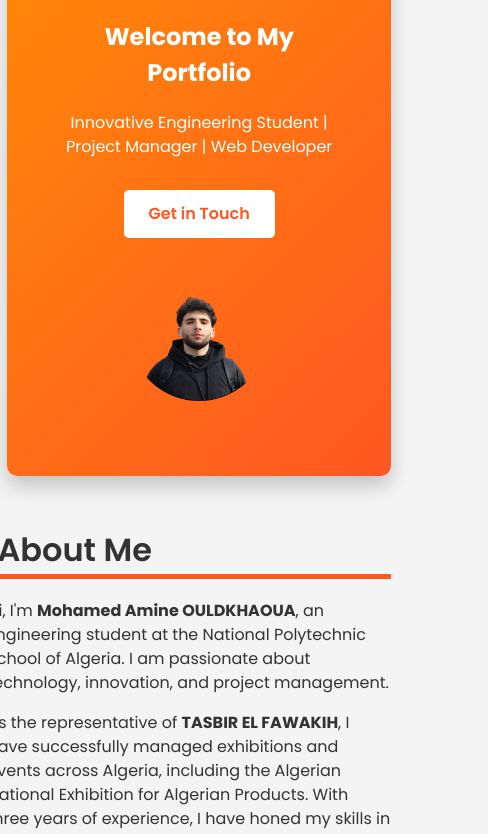
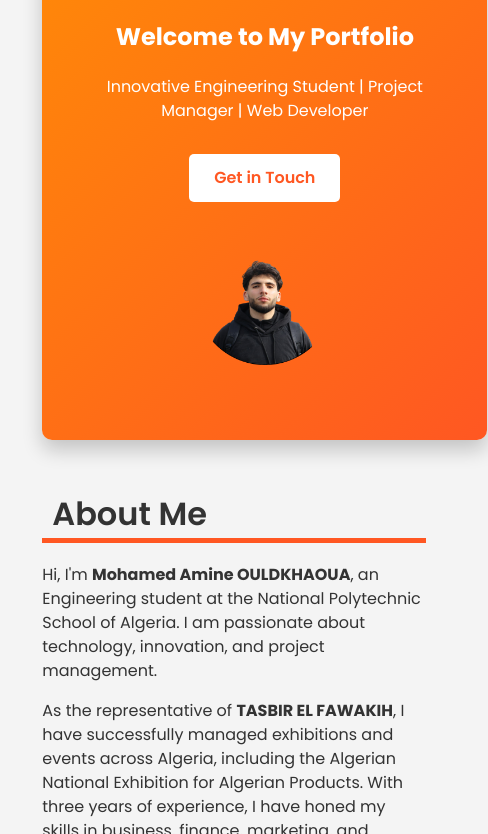
Before and after one commit to med-amine-ok/portfolio, a plain HTML site: page index.html in a window 390 px wide. Shown: the part 437-1271 px from the top of the page, 488 px wide, since content can reach past the window. Drawn offline with Linux system fonts and the light colour scheme.

Commit message:
Update style.css

```diff
--- a/style.css
+++ b/style.css
@@ -1,3 +1,4 @@
+
 body {
     font-family: 'Poppins', sans-serif;
     margin: 0;
@@ -10,6 +11,7 @@ body {
     color: #333;
     align-items: center;
 }
+
 
 .profile-photo {
     width: 250px;
@@ -208,11 +210,12 @@ body {
 }
 
 @media (max-width: 789px) {
-    .profile-photo{
+    .profile-photo {
         width: 140px;
         height: 140px;
         margin-top: 20px;
     }
+
     .nav-text {
         display: none;
     }
@@ -228,28 +231,38 @@ body {
     .hero {
         display: flex;
         flex-direction: column;
-        position: center;
         align-items: center;
+        justify-content: center;
         text-align: center;
-        margin-left: 20px;
+        margin-top: 0 ;
+        width: 90%;
+        min-height: 600px;
+    }
 
-    }
-    /* .hero-images img {
-        width: 100%;
-        height: auto;
-        max-width: 500px;
-    } */
     .footer {
         position: relative;
+        bottom: 0;
+        left: 0;
+        width: 100%;
         text-align: center;
         padding: 15px;
-        width: 100%;
+        color: #1e1e2f;
+        background-color: #f4f4f4;
+        box-sizing: border-box;
     }
+
     body {
+        display: flex;
+        flex-direction: column;
         align-items: center;
+        justify-content: center;
         margin: 0;
-        padding: 0;
+        padding-left: 10%;
+        padding-right: 15%;
         font-size: 16px;
         line-height: 1.5;
+        height: 100%;
+        width: 100%;
+        overflow-x: hidden;
     }
 }
```
